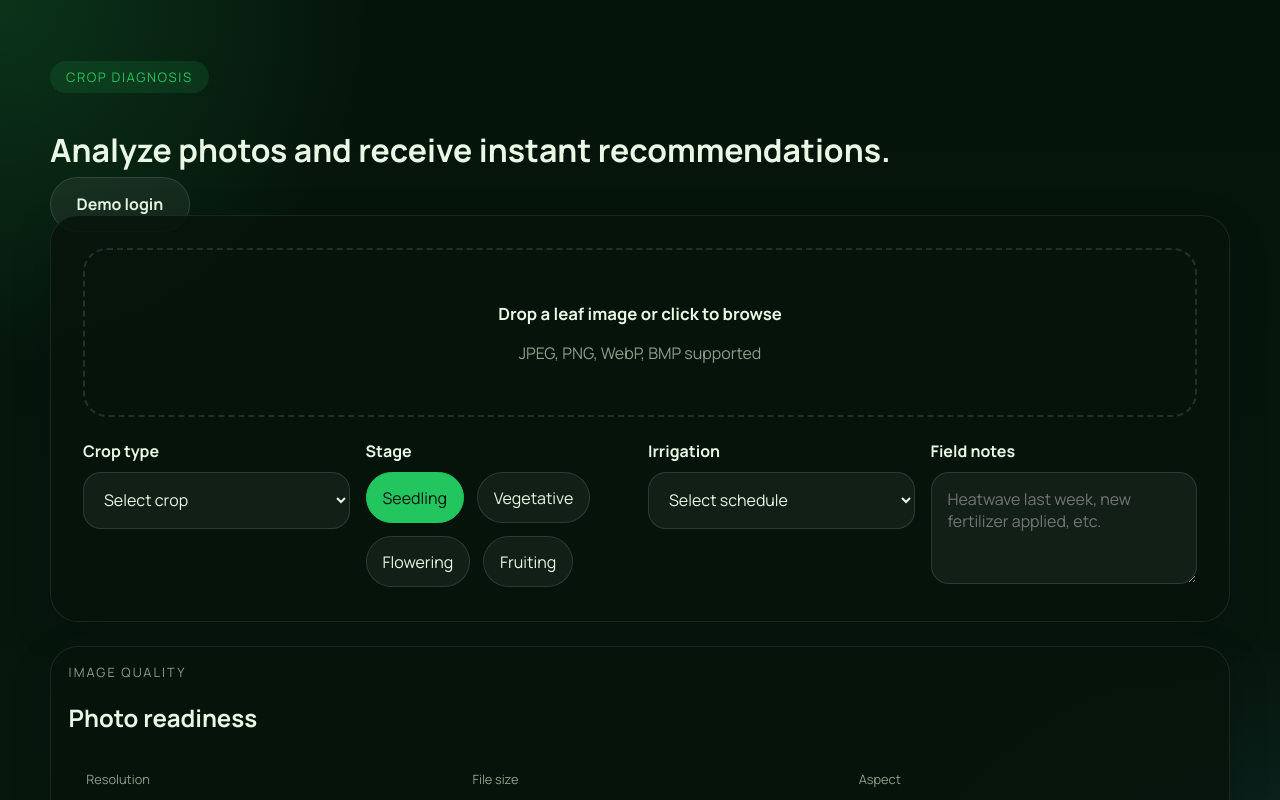
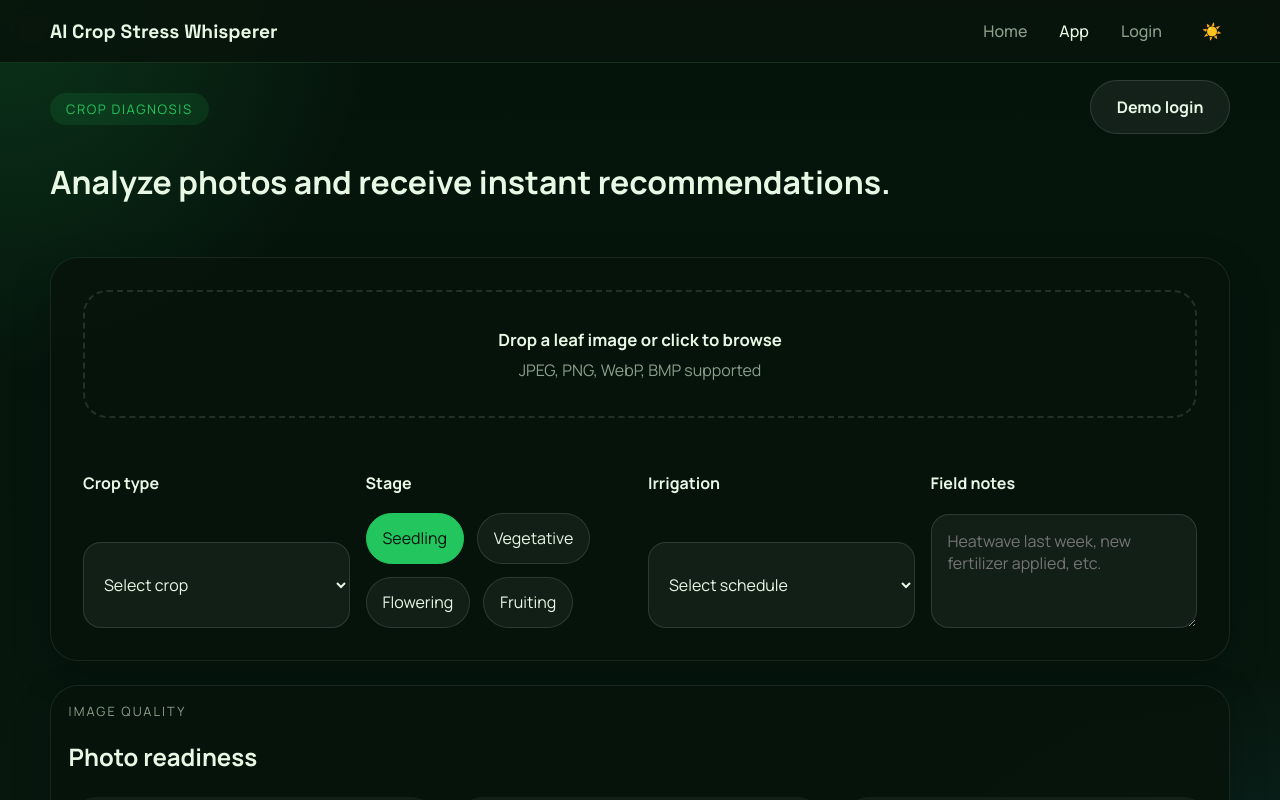
Before and after one commit to Code-odyssey-hackathon/team-09, a Next.js app: page /app in a window 1280 px wide. Shown: the top 800 px of the page. Built offline with nearby package versions, Linux system fonts and the light colour scheme.

Commit message:
feat: implement navigation and theme provider components with light mode support

```diff
--- a/app/layout.jsx
+++ b/app/layout.jsx
@@ -1,14 +1,21 @@
+import '../styles/globals.css'
+import { ThemeProvider } from '../components/ThemeProvider'
+import Navigation from '../components/Navigation'
+
 export const metadata = {
   title: 'AI Crop Stress Whisperer',
   description: 'AI-powered crop stress detection',
 }
 
-import '../styles/globals.css'
-
 export default function RootLayout({ children }) {
   return (
     <html lang="en">
-      <body>{children}</body>
+      <body>
+        <ThemeProvider>
+          <Navigation />
+          {children}
+        </ThemeProvider>
+      </body>
     </html>
   )
 }
--- /dev/null
+++ b/components/Navigation.jsx
@@ -0,0 +1,47 @@
+'use client'
+
+import Link from 'next/link'
+import { usePathname } from 'next/navigation'
+import { useTheme } from './ThemeProvider'
+
+export default function Navigation() {
+  const pathname = usePathname()
+  const { theme, toggleTheme } = useTheme()
+
+  return (
+    <nav className="navbar">
+      <div className="page-shell">
+        <Link href="/" className="navbar-brand">
+          AI Crop Stress Whisperer
+        </Link>
+        <div className="navbar-nav">
+          <Link
+            href="/"
+            className={`navbar-link ${pathname === '/' ? 'active' : ''}`}
+          >
+            Home
+          </Link>
+          <Link
+            href="/app"
+            className={`navbar-link ${pathname === '/app' ? 'active' : ''}`}
+          >
+            App
+          </Link>
+          <Link
+            href="/auth"
+            className={`navbar-link ${pathname === '/auth' ? 'active' : ''}`}
+          >
+            Login
+          </Link>
+          <button
+            onClick={toggleTheme}
+            className="theme-toggle"
+            aria-label={`Switch to ${theme === 'dark' ? 'light' : 'dark'} mode`}
+          >
+            {theme === 'dark' ? '☀️' : '🌙'}
+          </button>
+        </div>
+      </div>
+    </nav>
+  )
+}
--- /dev/null
+++ b/components/ThemeProvider.jsx
@@ -0,0 +1,37 @@
+'use client'
+
+import { createContext, useContext, useEffect, useState } from 'react'
+
+const ThemeContext = createContext()
+
+export function ThemeProvider({ children }) {
+  const [theme, setTheme] = useState('dark')
+
+  useEffect(() => {
+    // Check for saved theme preference or default to 'dark'
+    const savedTheme = localStorage.getItem('theme') || 'dark'
+    setTheme(savedTheme)
+    document.documentElement.setAttribute('data-theme', savedTheme)
+  }, [])
+
+  const toggleTheme = () => {
+    const newTheme = theme === 'dark' ? 'light' : 'dark'
+    setTheme(newTheme)
+    localStorage.setItem('theme', newTheme)
+    document.documentElement.setAttribute('data-theme', newTheme)
+  }
+
+  return (
+    <ThemeContext.Provider value={{ theme, toggleTheme }}>
+      {children}
+    </ThemeContext.Provider>
+  )
+}
+
+export function useTheme() {
+  const context = useContext(ThemeContext)
+  if (!context) {
+    throw new Error('useTheme must be used within a ThemeProvider')
+  }
+  return context
+}
--- a/styles/globals.css
+++ b/styles/globals.css
@@ -18,6 +18,18 @@
   --font-display: 'Space Grotesk', system-ui, sans-serif;
 }
 
+[data-theme="light"] {
+  --bg: #f8fffe;
+  --surface: rgba(248,255,254,0.9);
+  --surface-strong: rgba(240,255,250,0.98);
+  --text: #0a1a0f;
+  --muted: #6b7f6b;
+  --border: rgba(34,197,94,0.16);
+  --green: #22c55e;
+  --green-dark: #16a34a;
+  --blue: #38bdf8;
+}
+
 * {
   box-sizing: border-box;
 }
@@ -36,6 +48,12 @@ body {
   color: var(--text);
 }
 
+[data-theme="light"] body {
+  background: radial-gradient(circle at top left, rgba(34, 197, 94, 0.08), transparent 22%),
+    radial-gradient(circle at bottom right, rgba(56, 189, 248, 0.06), transparent 26%),
+    linear-gradient(180deg, #f8fffe 0%, #f0fff8 100%);
+}
+
 button,
 input,
 select,
@@ -51,7 +69,169 @@ a {
 .page-shell {
   width: min(1180px, calc(100% - 2rem));
   margin: 0 auto;
-  padding: 3rem 0 5rem;
+  padding: 5rem 0 5rem; /* Increased top padding for navbar */
+}
+
+/* App specific styles */
+.section-header {
+  display: flex;
+  justify-content: space-between;
+  align-items: flex-start;
+  gap: 2rem;
+  margin-bottom: 2rem;
+}
+
+.drop-zone {
+  border: 2px dashed var(--border);
+  border-radius: var(--radius);
+  padding: 3rem 2rem;
+  text-align: center;
+  cursor: pointer;
+  transition: border-color 0.2s ease, background 0.2s ease;
+}
+
+.drop-zone:hover,
+.drop-zone.drag-over {
+  border-color: var(--green);
+  background: rgba(34, 197, 94, 0.05);
+}
+
+.drop-title {
+  font-size: 1.1rem;
+  font-weight: 600;
+  margin: 0 0 0.5rem;
+  color: var(--text);
+}
+
+.drop-sub {
+  color: var(--muted);
+  margin: 0;
+}
+
+.preview-panel {
+  margin-top: 2rem;
+  text-align: center;
+}
+
+.preview-img {
+  max-width: 100%;
+  height: auto;
+  border-radius: var(--radius);
+  margin-bottom: 1rem;
+}
+
+.panel-grid {
+  margin-top: 2rem;
+  display: grid;
+  gap: 1.5rem;
+}
+
+.field {
+  display: grid;
+  gap: 0.5rem;
+}
+
+.label {
+  font-weight: 600;
+  color: var(--text);
+}
+
+.input,
+.textarea {
+  padding: 0.75rem;
+  border: 1px solid var(--border);
+  border-radius: var(--radius);
+  background: var(--surface);
+  color: var(--text);
+  font-size: 1rem;
+}
+
+.input:focus,
+.textarea:focus {
+  outline: none;
+  border-color: var(--green);
+}
+
+.textarea {
+  resize: vertical;
+  min-height: 80px;
+}
+
+.toggle-group {
+  display: flex;
+  gap: 0.5rem;
+  flex-wrap: wrap;
+}
+
+.toggle {
+  padding: 0.5rem 1rem;
+  border: 1px solid var(--border);
+  border-radius: var(--radius);
+  background: var(--surface);
+  color: var(--muted);
+  cursor: pointer;
+  transition: all 0.2s ease;
+}
+
+.toggle:hover {
+  border-color: var(--green);
+  color: var(--text);
+}
+
+.toggle.active {
+  background: var(--green);
+  border-color: var(--green);
+  color: white;
+}
+
+.meta-grid {
+  display: grid;
+  grid-template-columns: repeat(auto-fit, minmax(120px, 1fr));
+  gap: 1rem;
+  margin: 1.5rem 0;
+}
+
+.meta-item {
+  display: flex;
+  justify-content: space-between;
+  align-items: center;
+  padding: 0.75rem;
+  background: rgba(255, 255, 255, 0.05);
+  border-radius: var(--radius);
+}
+
+[data-theme="light"] .meta-item {
+  background: rgba(0, 0, 0, 0.05);
+}
+
+.meta-label {
+  font-weight: 600;
+  color: var(--text);
+}
+
+.quality-panel {
+  margin: 1.5rem 0;
+}
+
+.quality-bar {
+  height: 8px;
+  background: rgba(255, 255, 255, 0.1);
+  border-radius: 4px;
+  overflow: hidden;
+  margin-bottom: 0.5rem;
+}
+
+.quality-fill {
+  height: 100%;
+  background: linear-gradient(90deg, var(--green), var(--green-dark));
+  transition: width 0.3s ease;
+}
+
+.quality-summary {
+  display: flex;
+  justify-content: space-between;
+  align-items: center;
+  font-weight: 600;
 }
 
 .eyebrow {
@@ -128,10 +308,22 @@ a {
   color: var(--text);
 }
 
+[data-theme="light"] .btn-outline {
+  background: rgba(0, 0, 0, 0.06);
+  border: 1px solid rgba(0, 0, 0, 0.12);
+  color: var(--text);
+}
+
 .btn-ghost {
   background: rgba(255, 255, 255, 0.05);
   color: var(--text);
   border: 1px solid rgba(255, 255, 255, 0.1);
+}
+
+[data-theme="light"] .btn-ghost {
+  background: rgba(0, 0, 0, 0.05);
+  color: var(--text);
+  border: 1px solid rgba(0, 0, 0, 0.1);
 }
 
 .hero-highlight,
@@ -147,6 +339,19 @@ a {
   border: 1px solid rgba(255, 255, 255, 0.08);
   box-shadow: var(--panel-shadow);
   border-radius: var(--radius);
+}
+
+[data-theme="light"] .hero-highlight,
+[data-theme="light"] .card,
+[data-theme="light"] .auth-card,
+[data-theme="light"] .upload-card,
+[data-theme="light"] .status-card,
+[data-theme="light"] .result-card,
+[data-theme="light"] .history-item,
+[data-theme="light"] .token-box,
+[data-theme="light"] .alert {
+  background: rgba(255, 255, 255, 0.88);
+  border: 1px solid rgba(0, 0, 0, 0.08);
 }
 
 .hero-card,
@@ -480,3 +685,71 @@ select {
     flex-direction: column;
   }
 }
+
+/* Navigation */
+.navbar {
+  position: fixed;
+  top: 0;
+  left: 0;
+  right: 0;
+  background: var(--surface);
+  backdrop-filter: blur(10px);
+  border-bottom: 1px solid var(--border);
+  z-index: 1000;
+  padding: 0.75rem 0;
+}
+
+.navbar .page-shell {
+  display: flex;
+  justify-content: space-between;
+  align-items: center;
+  padding: 0;
+}
+
+.navbar-brand {
+  font-family: var(--font-display);
+  font-weight: 700;
+  font-size: 1.2rem;
+  color: var(--text);
+}
+
+.navbar-nav {
+  display: flex;
+  gap: 2rem;
+  align-items: center;
+}
+
+.navbar-link {
+  color: var(--muted);
+  font-weight: 500;
+  transition: color 0.2s ease;
+}
+
+.navbar-link:hover,
+.navbar-link.active {
+  color: var(--text);
+}
+
+.theme-toggle {
+  background: none;
+  border: none;
+  color: var(--text);
+  cursor: pointer;
+  padding: 0.5rem;
+  border-radius: 50%;
+  transition: background 0.2s ease;
+}
+
+.theme-toggle:hover {
+  background: rgba(255, 255, 255, 0.1);
+}
+
+[data-theme="light"] .theme-toggle:hover {
+  background: rgba(0, 0, 0, 0.1);
+}
+
+.page-shell {
+  width: min(1180px, calc(100% - 2rem));
+  margin: 0 auto;
+  padding: 5rem 0 5rem; /* Increased top padding for navbar */
+}
```
